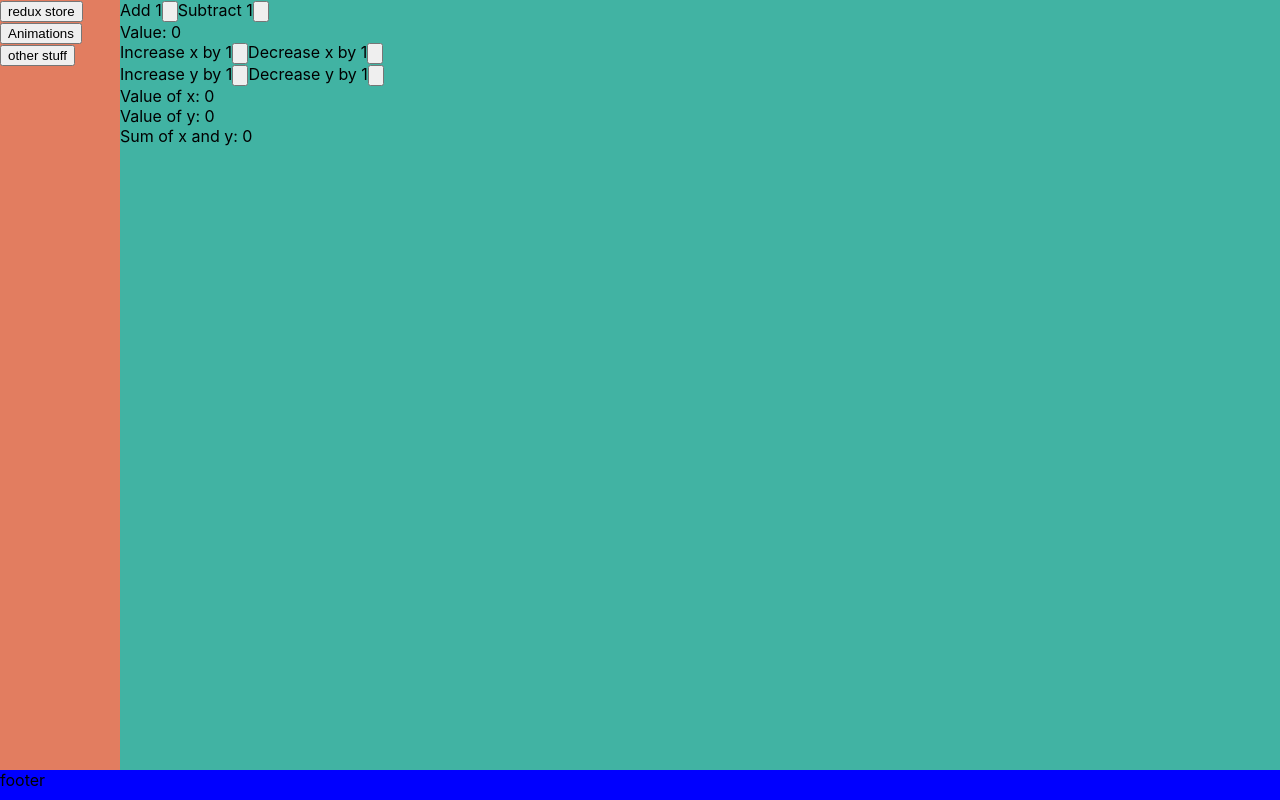
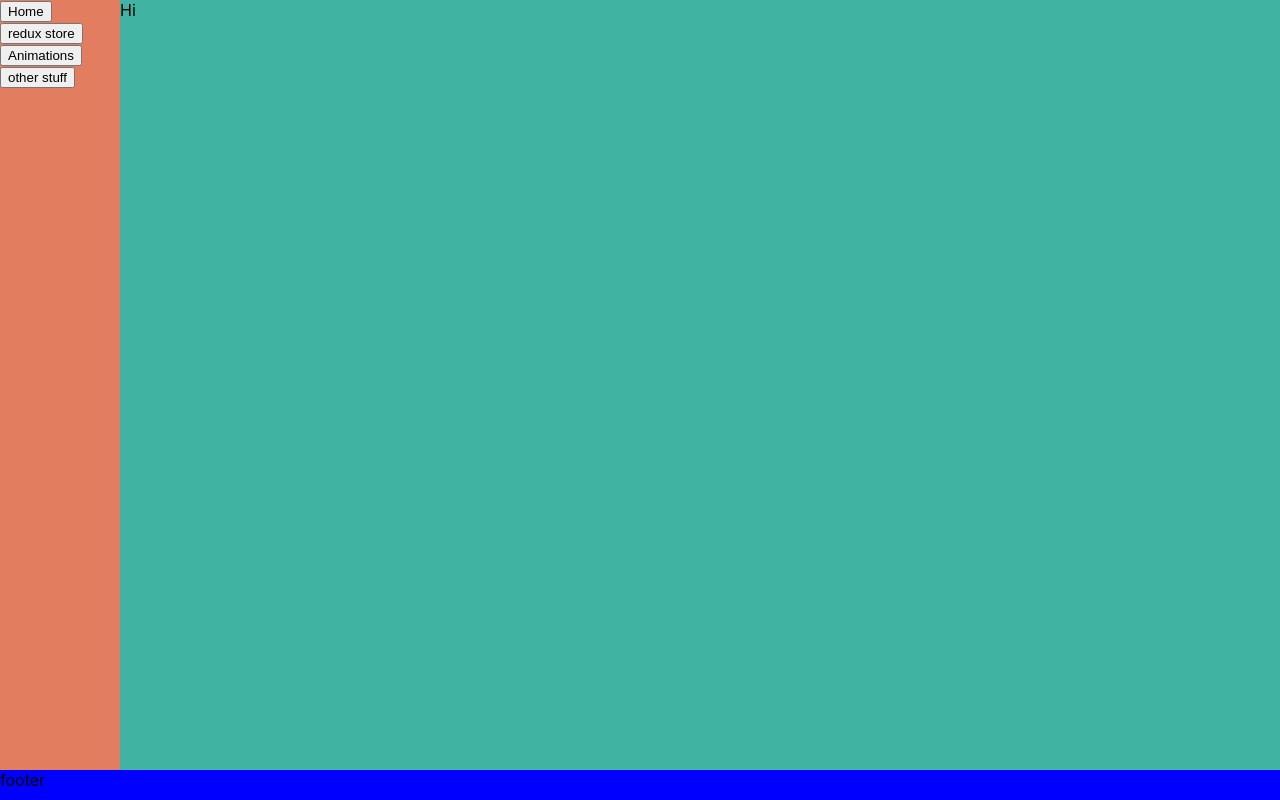
Before and after one commit to dancrump1/project1-2021, a React (Create React App) app: page / in a window 1280 px wide. Built offline with nearby package versions, Linux system fonts and the light colour scheme.

Commit message:
Implement extremely basic routing

```diff
--- a/src/App.js
+++ b/src/App.js
@@ -1,32 +1,38 @@
 import ReduxDemonstration from "./ReduxDemonstration";
 import "./App.css";
+import { useState } from "react";
 
 // ROUTING
 const routes = [
-  { name: "redux store" },
+  { name: "Home", location: 'home' },
+  { name: "redux store", location: 'redux' },
   { name: "Animations" },
   { name: "other stuff" },
 ];
 
-const renderNavButtons = () => {
+const renderNavButtons = (setCurrentRoute) => {
   return routes.map((route) => (
     <div className="navButtonContainer">
-      <button>{route.name}</button>
+      <button onClick={() => setCurrentRoute(route.location)}>{route.name}</button>
     </div>
   ));
 };
 
 // BASE APP
 function App() {
+
+    const [currentRoute, setCurrentRoute] = useState('home');
+
   return (
     <div className="app">
       <section className="sideNav">
         <div className="sideNavContainer">
-          <div>{renderNavButtons()}</div>
+          <div>{renderNavButtons(setCurrentRoute)}</div>
         </div>
       </section>
       <section className="body">
-        <ReduxDemonstration />
+        {currentRoute === "home" && <div>Hi</div>}
+        {currentRoute === "redux" && <ReduxDemonstration />}
       </section>
       <section className="footer">footer</section>
     </div>
```
